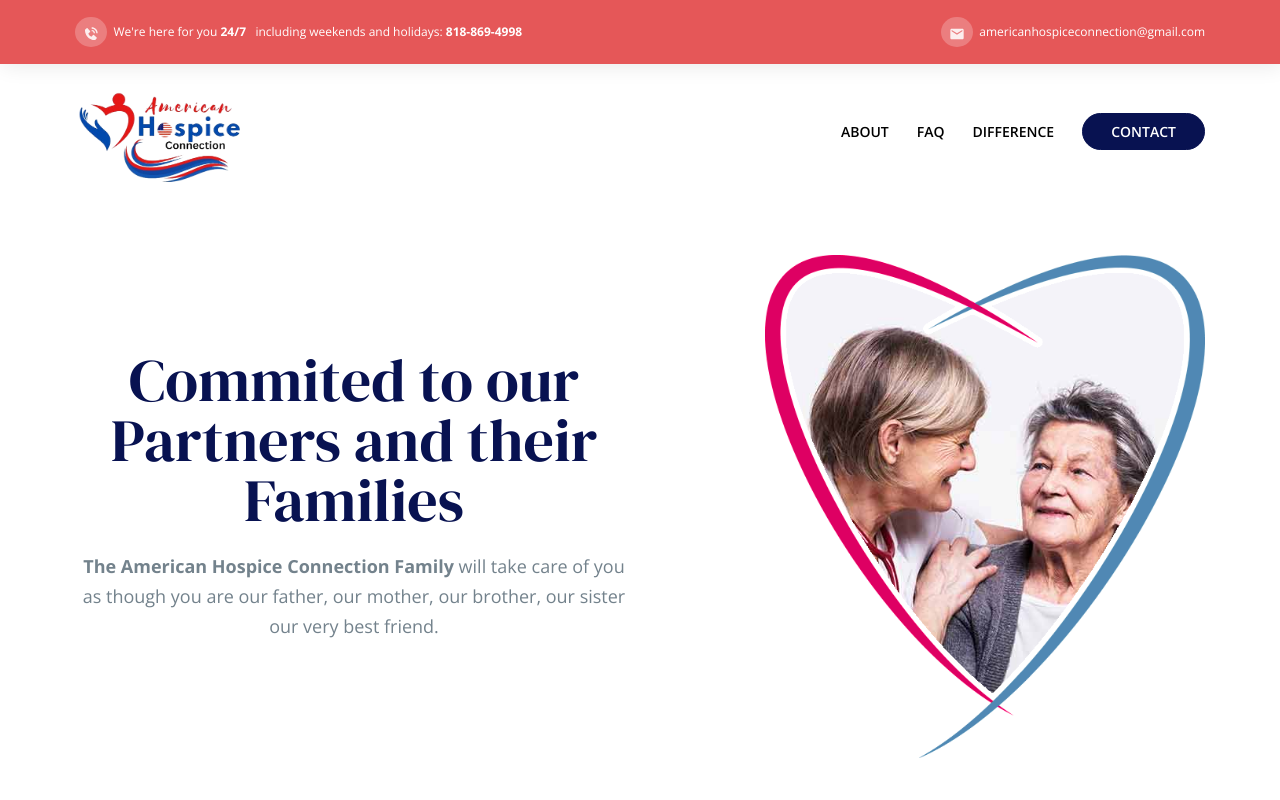
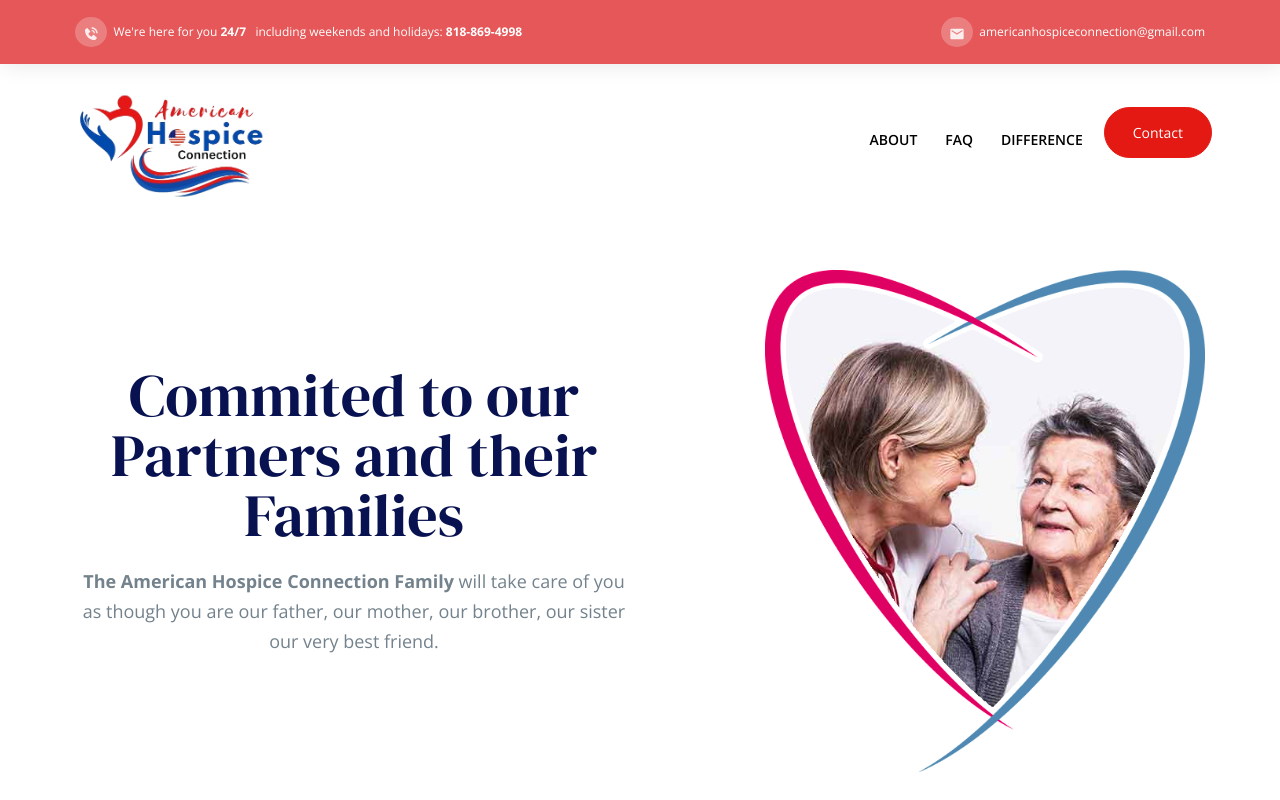
Before and after one commit to DexIlaganDev/American-Hospice, a React (Vite) app: page / in a window 1280 px wide. Shown: the top 800 px of the page. Built offline with nearby package versions, Linux system fonts and the light colour scheme.

Commit message:
Added dialog form

```diff
--- /dev/null
+++ b/src/components/DialogContact/dialogcontact.styles.scss
@@ -0,0 +1,7 @@
+.dialog-header {
+    color : var(--accent);
+
+    h5 {
+        margin:0;
+    }
+}
--- /dev/null
+++ b/src/components/DialogContact/index.tsx
@@ -0,0 +1,27 @@
+
+import FormContact from '../FormContact'
+
+import './dialogcontact.styles.scss'
+
+type DCProps = {
+    toggle : boolean
+    toggleModal : () => void
+}
+
+const DialogContact = ({toggle=false, toggleModal} : DCProps) => {
+
+
+    return (
+        <dialog open={toggle}>
+            <article>
+                <header className='dialog-header' style={{marginBottom : '1rem'}}>
+                    <a onClick={toggleModal} href="#close" aria-label="Close" className="close"></a>
+                    <h5>Send us a message</h5>
+                </header>
+                <FormContact />
+            </article>
+        </dialog>
+    )
+}
+
+export default DialogContact
--- /dev/null
+++ b/src/components/FormContact/index.tsx
@@ -0,0 +1,31 @@
+import React from 'react'
+
+import './formcontact.styles.scss'
+
+
+const FormContact = () => {
+    return (
+        <form>
+
+                <label htmlFor="email">Email address</label>
+                <input type="email" id="email" name="email" placeholder="Email address" required />
+                <small>We'll never share your email with anyone else.</small>
+
+                <label htmlFor="fullName">
+                Full name
+                <input type="text" id="fullName" name="fullName" placeholder="Full name" required />
+                </label>
+
+                <label htmlFor="Message">
+                    Message
+                <textarea placeholder='Message'></textarea >
+                </label>
+
+
+                <button type="submit">Submit</button>
+
+        </form>
+    )
+}
+
+export default FormContact
--- a/src/components/Nav/Nav.component.tsx
+++ b/src/components/Nav/Nav.component.tsx
@@ -1,6 +1,7 @@
 import React from 'react'
 
 import globalData from '@/data/global'
+import useOpenToggle from '@/hooks/useOpenToggle'
 
 interface ILink {
     title : string
@@ -21,15 +22,21 @@ const links : ILink[] = [
         title : 'Difference',
         link : '#difference',
     },
-    {
-        title : 'Contact',
-        link : '#contact',
-        button : true
-    },
+    // {
+    //     title : 'Contact',
+    //     link : '#contact',
+    //     button : true
+    // },
 
 ]
 
-const Nav = () => {
+
+type Props = {
+    toggleModal : () => void
+}
+
+const Nav = ({toggleModal} : Props) => {
+
     return (
         <div className='container'>
             <nav className='nav-links'>
@@ -42,6 +49,8 @@ const Nav = () => {
                 </ul>
                 <ul>
                     {links.map( (link,index) => <li key={index}><a { ...( link.button && {role : 'button'} ) } href={link.link}>{link.title}</a></li>)}
+
+                    <button className='cta-button' onClick={toggleModal}>Contact</button>
                 </ul>
             </nav>
         </div>
--- /dev/null
+++ b/src/hooks/useOpenToggle.tsx
@@ -0,0 +1,15 @@
+import React from 'react'
+
+const useOpenToggle = () => {
+
+    const [toggle,setToggle] = React.useState<boolean>(false)
+
+    const toggleClick = () => {
+        console.log('called')
+        setToggle( !toggle )
+    }
+
+    return { toggle, toggleClick }
+}
+
+export default useOpenToggle
--- a/src/pages/Home/index.tsx
+++ b/src/pages/Home/index.tsx
@@ -10,14 +10,21 @@ import FAQ from './Views/FAQ'
 import WhoAreWe from './Views/WhoAreWe'
 import Difference from './Views/Difference'
 import Footer from '@/components/Footer'
+import DialogContact from '@/components/DialogContact'
+import useOpenToggle from '@/hooks/useOpenToggle'
 
-type Props = {}
+const HomePage = () => {
 
-const HomePage = (props: Props) => {
+    const { toggle, toggleClick } = useOpenToggle()
+
+    const toggleModal = () => {
+        toggleClick()
+    }
+
     return (
         <>
             <TopBanner />
-            <Nav />
+            <Nav toggleModal={toggleModal} />
             <Hero />
             <InspiringText />
             <MissionVisionGoal />
@@ -25,6 +32,7 @@ const HomePage = (props: Props) => {
             <WhoAreWe />
             <Difference />
             <Footer />
+            <DialogContact toggle={toggle} toggleModal={toggleModal} />
         </>
     )
 }
--- /dev/null
+++ b/src/styles/base/_buttons.scss
@@ -0,0 +1,17 @@
+.cta-button {
+    --red : rgb(228,25,19);
+
+    background-color: var(--red);
+    border-color: var(--red);
+    border-radius: 27px;
+    padding: 1em 2em;
+
+    transition :all 500ms ease-in-out;
+
+    &:hover {
+        background-color: var(--secondary);
+        border-color: var(--secondary);
+    }
+
+    cursor : pointer;
+}
--- a/src/styles/components/_nav.scss
+++ b/src/styles/components/_nav.scss
@@ -2,7 +2,7 @@
     width: 100%;
     max-width: 110px;
     @include min-md {
-        max-width: 167px;
+        max-width: 190px;
     }
 
 
--- a/src/styles/style.scss
+++ b/src/styles/style.scss
@@ -2,7 +2,7 @@
 @import "abstracts/variables";
 
 // Base
-@import "base/reset", "base/default", "base/breakpoints";
+@import "base/reset", "base/default", "base/breakpoints", "base/buttons";
 
 
 // Components
```
Also changed, not shown: src/components/FormContact/formcontact.styles.scss (added).
